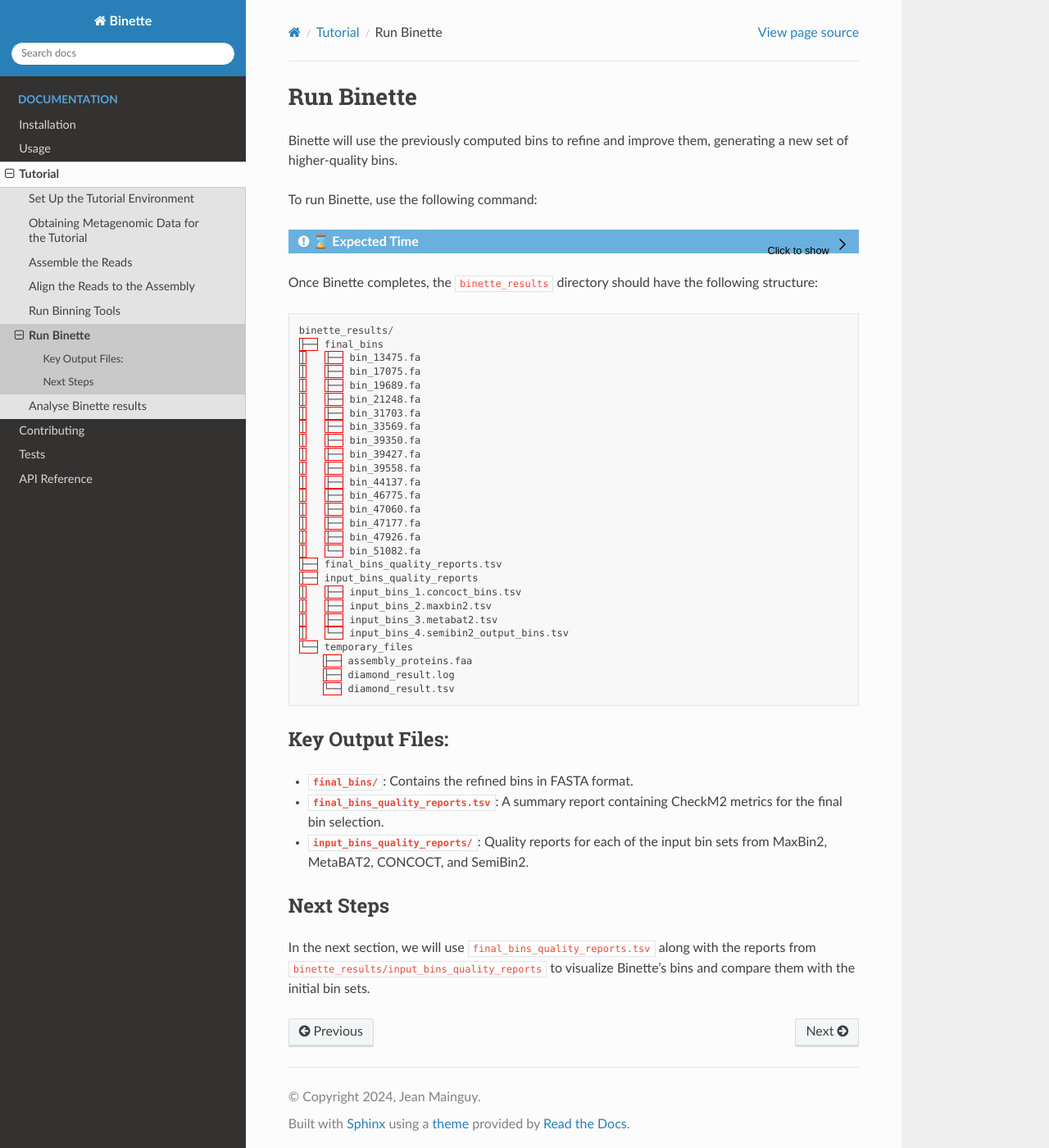
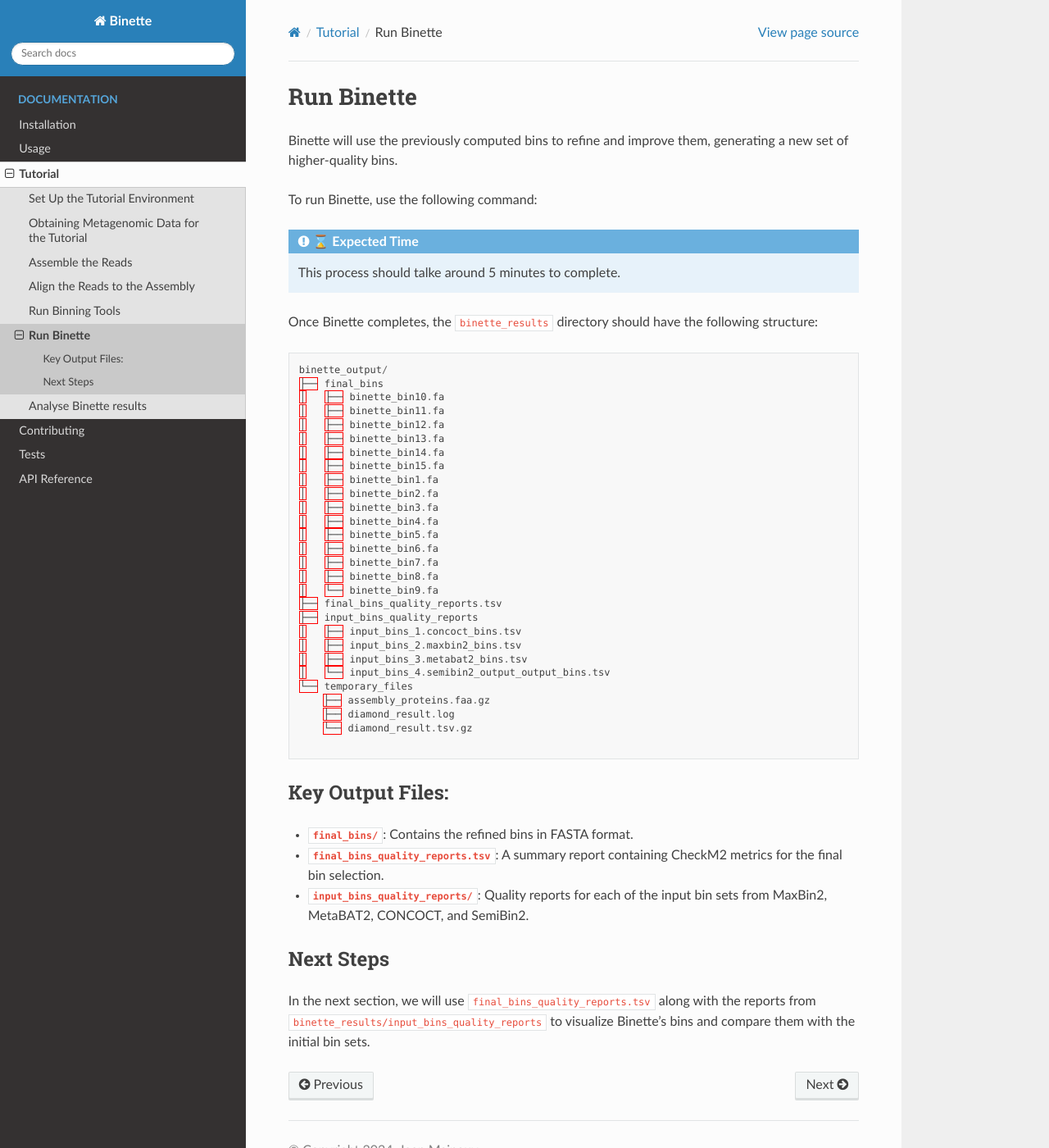
Before and after one commit to genotoul-bioinfo/Binette, a Sphinx documentation site: the page built from docs/tutorial/binette.md, in a window 1280 px wide and 1400 px high. Shown: the whole window at 82% size. Built offline with Sphinx 7.4.7 and the Read the Docs theme 3.1.0, drawn with Linux system fonts in a browser that asks for light colours.

Commit message:
update output dir tree

````diff
--- a/docs/tutorial/binette.md
+++ b/docs/tutorial/binette.md
@@ -11,42 +11,42 @@
 
 ```{admonition} ⌛ Expected Time
 :class: note
-:class: dropdown
 
-This process should talke around 9 minutes to complete.
+This process should talke around 5 minutes to complete.
 ```
 
 
 Once Binette completes, the `binette_results` directory should have the following structure:
 
 ```
-binette_results/
+binette_output/
 ├── final_bins
-│   ├── bin_13475.fa
-│   ├── bin_17075.fa
-│   ├── bin_19689.fa
-│   ├── bin_21248.fa
-│   ├── bin_31703.fa
-│   ├── bin_33569.fa
-│   ├── bin_39350.fa
-│   ├── bin_39427.fa
-│   ├── bin_39558.fa
-│   ├── bin_44137.fa
-│   ├── bin_46775.fa
-│   ├── bin_47060.fa
-│   ├── bin_47177.fa
-│   ├── bin_47926.fa
-│   └── bin_51082.fa
+│   ├── binette_bin10.fa
+│   ├── binette_bin11.fa
+│   ├── binette_bin12.fa
+│   ├── binette_bin13.fa
+│   ├── binette_bin14.fa
+│   ├── binette_bin15.fa
+│   ├── binette_bin1.fa
+│   ├── binette_bin2.fa
+│   ├── binette_bin3.fa
+│   ├── binette_bin4.fa
+│   ├── binette_bin5.fa
+│   ├── binette_bin6.fa
+│   ├── binette_bin7.fa
+│   ├── binette_bin8.fa
+│   └── binette_bin9.fa
 ├── final_bins_quality_reports.tsv
 ├── input_bins_quality_reports
-│   ├── input_bins_1.concoct_bins.tsv
-│   ├── input_bins_2.maxbin2.tsv
-│   ├── input_bins_3.metabat2.tsv
-│   └── input_bins_4.semibin2_output_bins.tsv
+│   ├── input_bins_1.concoct_bins.tsv
+│   ├── input_bins_2.maxbin2_bins.tsv
+│   ├── input_bins_3.metabat2_bins.tsv
+│   └── input_bins_4.semibin2_output_output_bins.tsv
 └── temporary_files
-    ├── assembly_proteins.faa
+    ├── assembly_proteins.faa.gz
     ├── diamond_result.log
-    └── diamond_result.tsv
+    └── diamond_result.tsv.gz
+
 ```
 
 ### Key Output Files:
````
